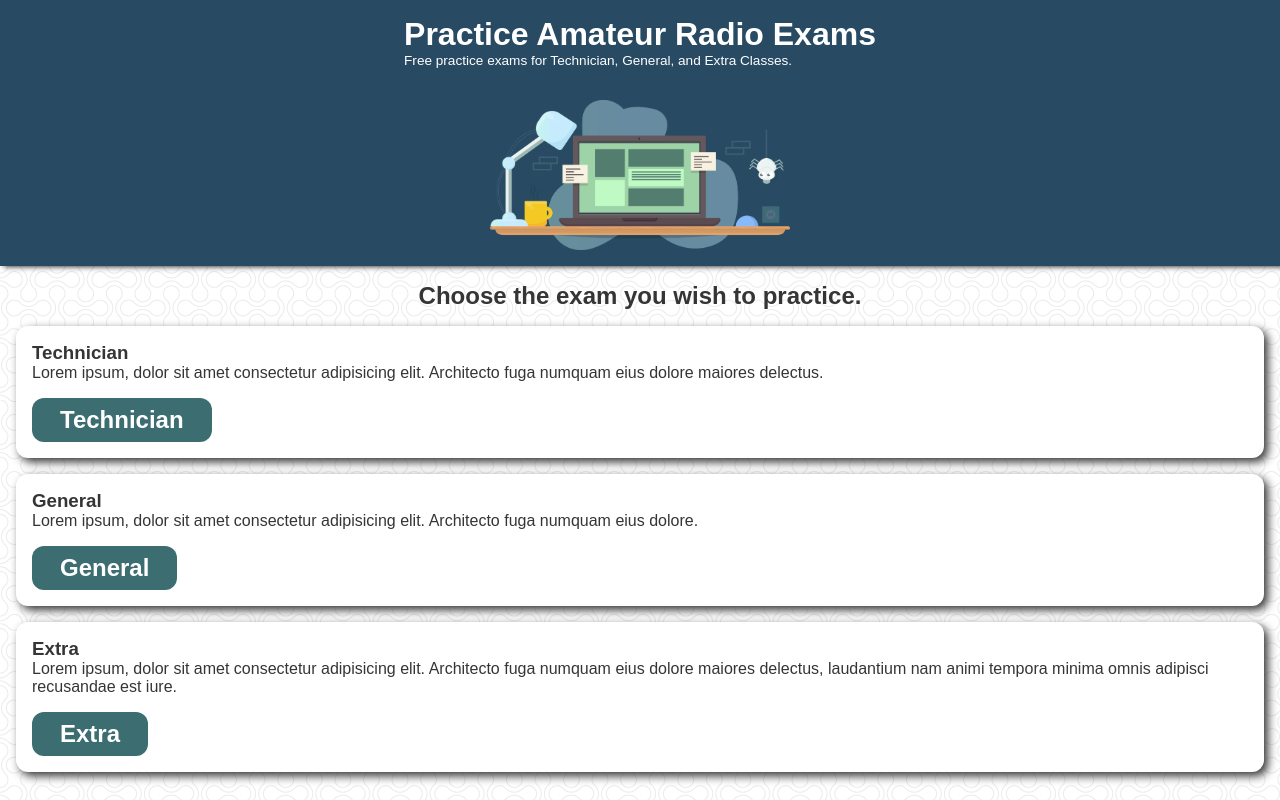
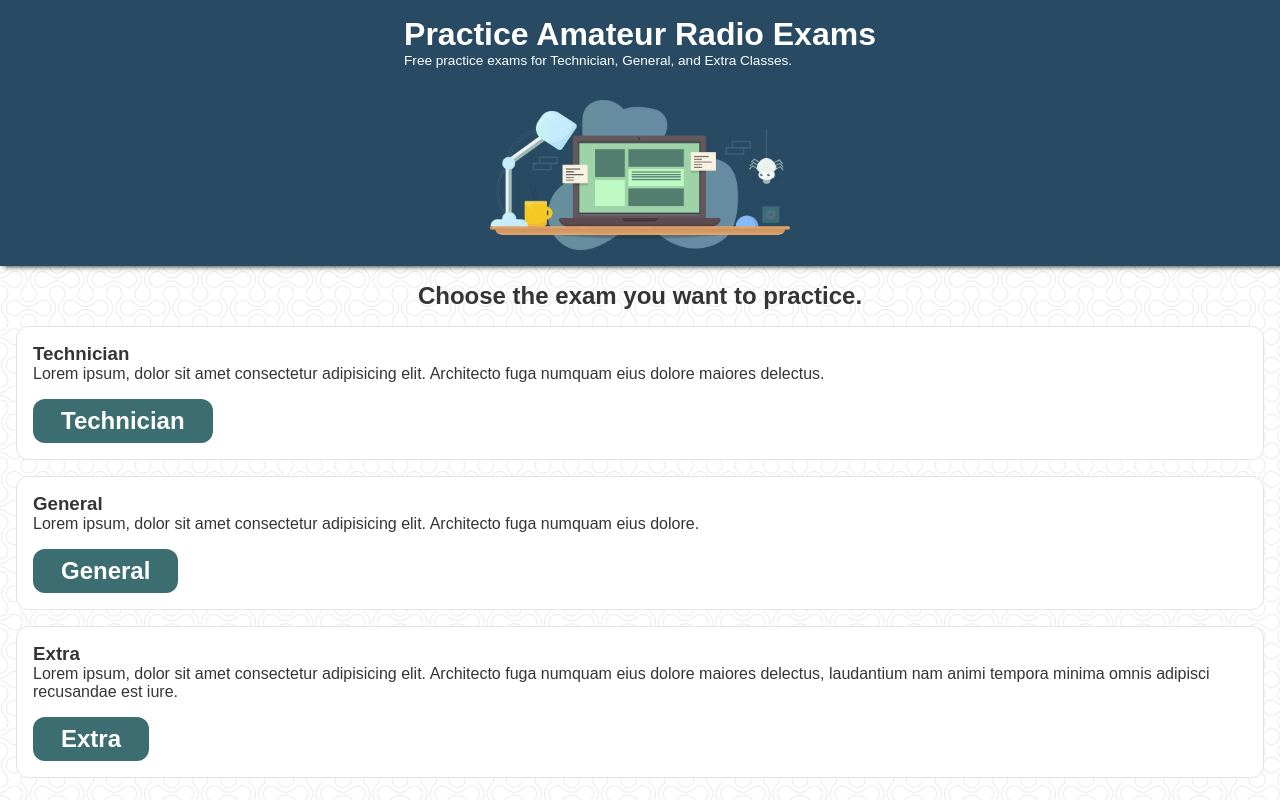
Before and after one commit to tyler-daigle/practice-ham, a React (Create React App) app: page / in a window 1280 px wide. Shown: the top 800 px of the page. Built offline with nearby package versions, Linux system fonts and the light colour scheme; the HTML template or start-up script is replaced by a standard one.

Commit message:
removed shadows

```diff
--- a/src/components/ExamSelector.js
+++ b/src/components/ExamSelector.js
@@ -25,7 +25,7 @@ const ExamChoice = ({ children }) => {
 export default function ExamSelector({ onExamChange }) {
   return (
     <div>
-      <PageSubTitle>Choose the exam you wish to practice.</PageSubTitle>
+      <PageSubTitle>Choose the exam you want to practice.</PageSubTitle>
       <ExamChoice>
         <ExamTitle>Technician</ExamTitle>
         <ExamDescription>
--- a/src/components/UI/Container.js
+++ b/src/components/UI/Container.js
@@ -3,13 +3,14 @@ import styled from "styled-components";
 const Container = styled.div`
   background-color: white;
   color: var(--primary-text-color);
-  box-shadow: 4px 4px 10px var(--primary-text-color);
+  /* box-shadow: 4px 4px 10px var(--primary-text-color); */
   padding: 1rem;
   border-radius: 12px;
   margin: 1rem 1rem;
   display: flex;
   flex-direction: column;
   align-items: flex-start;
+  border: solid 1px #e4e4e4;
 `;
 
 export default Container;
```
